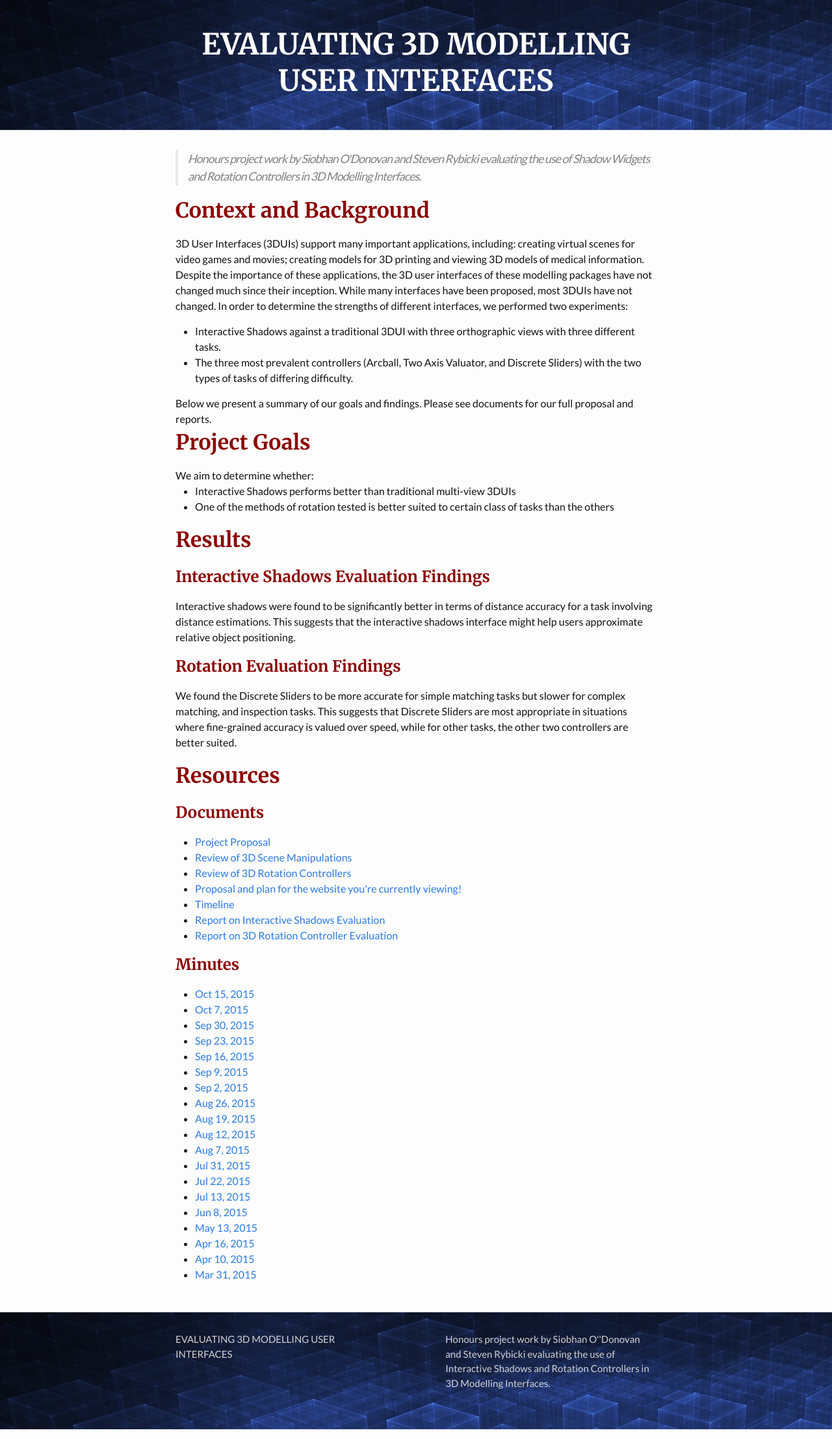
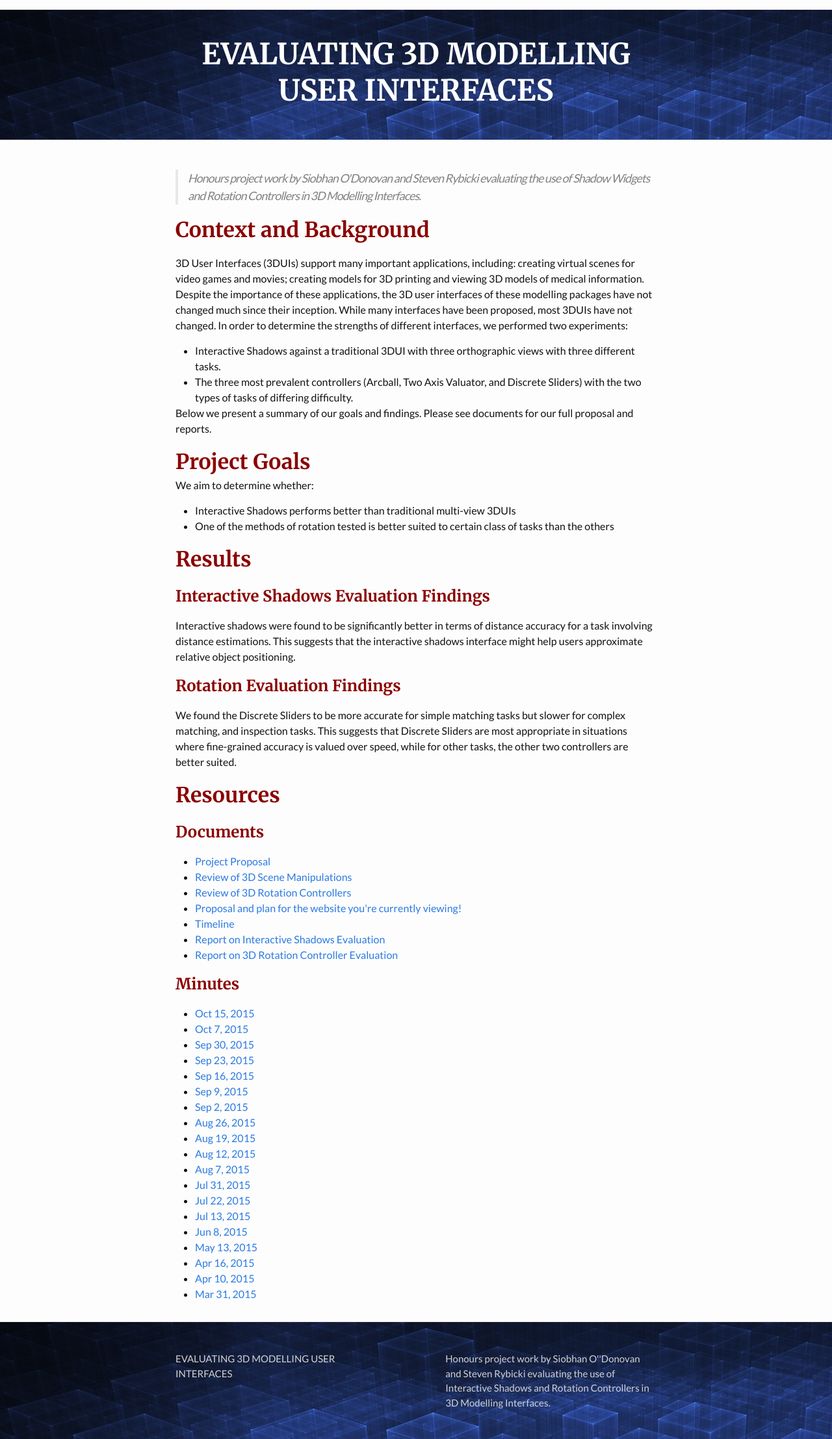
Before and after one commit to 3DUI/3DUI.github.io, a Jekyll site: the page built from index.html, in a window 1280 px wide. Shown: the whole page at 65% size. Built offline with Jekyll 4.4.1, drawn with Linux system fonts in a browser that asks for light colours.

```diff
--- a/_sass/_base.scss
+++ b/_sass/_base.scss
@@ -32,7 +32,7 @@
 p, blockquote, pre,
 ul, ol, dl, figure,
 %vertical-rhythm {
-    margin-bottom: $spacing-unit / 2;
+    margin-top: $spacing-unit / 2;
 }
 
 
```
